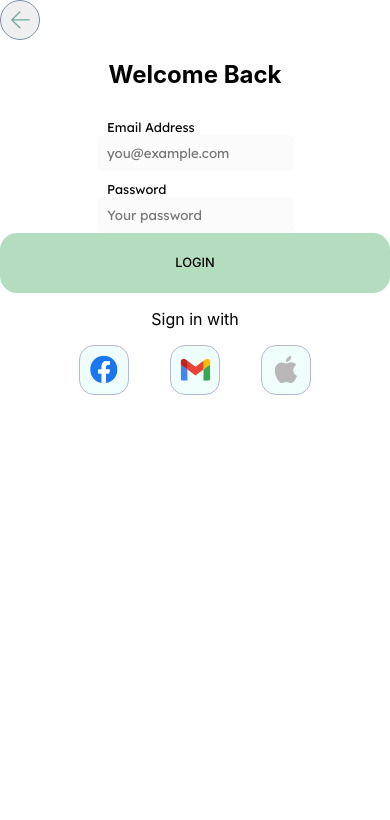
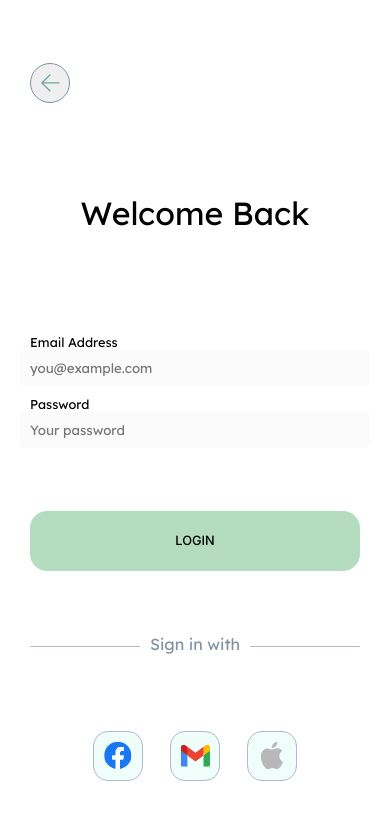
Before and after one commit to ecf123/ecf-fe-prototype, a React (Create React App) app: page / in a window 390 px wide. Shown: the top 820 px of the page. Built offline with nearby package versions, Linux system fonts and the light colour scheme.

Commit message:
Update LoginPage styling

```diff
--- a/src/components/LoginPage/LoginPage.scss
+++ b/src/components/LoginPage/LoginPage.scss
@@ -2,14 +2,36 @@
 
 @media only screen and (max-width: 420px) {
   .login-page {
+    font-family: $primary-font-family;
     display: flex;
     flex-direction: column;
     justify-content: space-evenly;
     align-items: center;
-  }
+    height: 100vh;
+    padding: 0px 30px;
 
-  .st {
-    text-decoration: line-through;
+    &__inputs {
+        width: 100%;
+    }
+
+    &__divider {
+        color: $primary-color-blue-gray;
+        width: 100%;
+        text-align: center;
+        border-bottom: 1px solid $primary-color-lilac;
+        line-height: 0.1em;
+        margin: 10px 0 20px;
+
+        &--text {
+            background:#fff;
+            padding:0 10px;
+        }
+    }
+
+    &__welcome {
+        font-size: $font-size-extra-large;
+        font-weight: $font-weight-regular;
+    }
   }
 }
 
```
